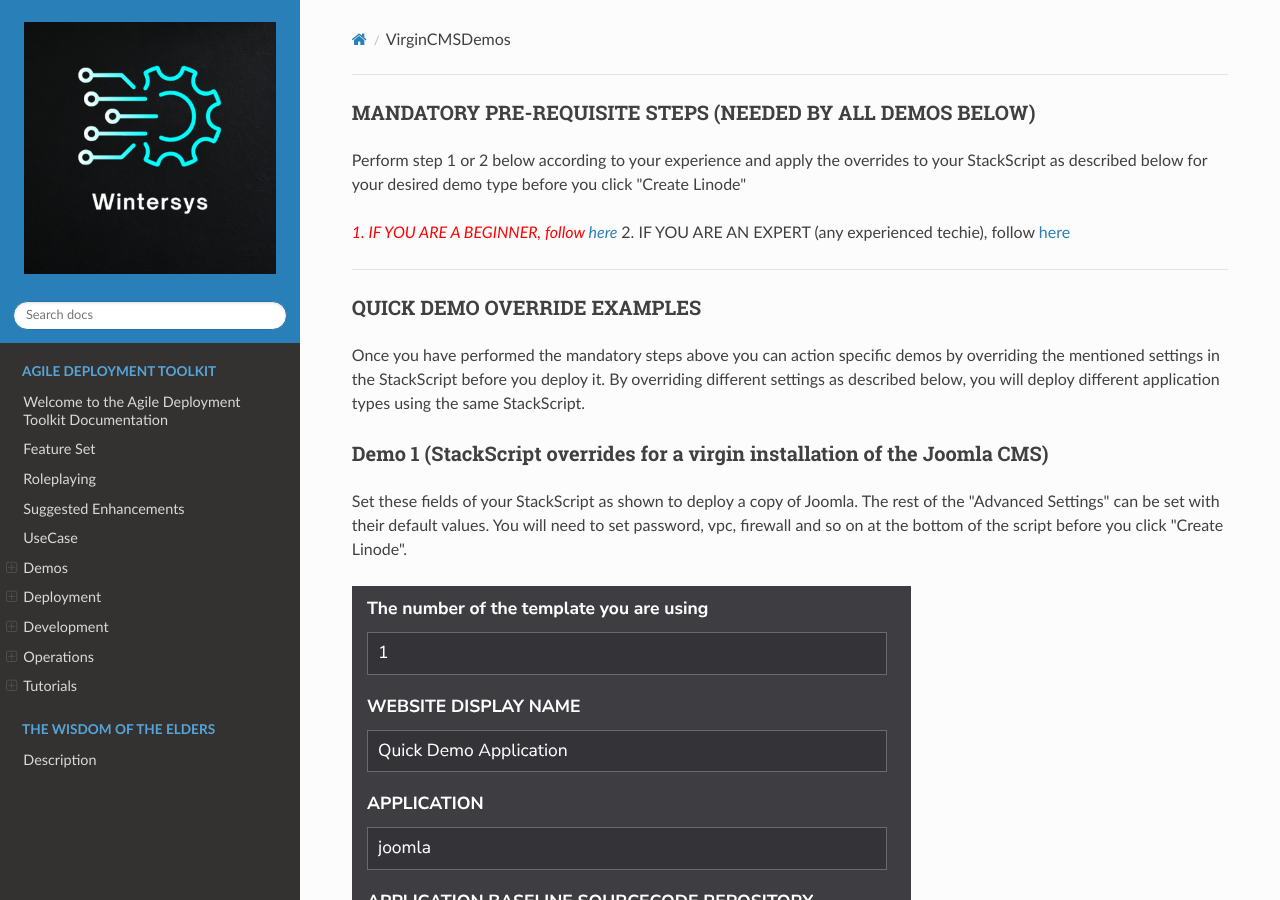
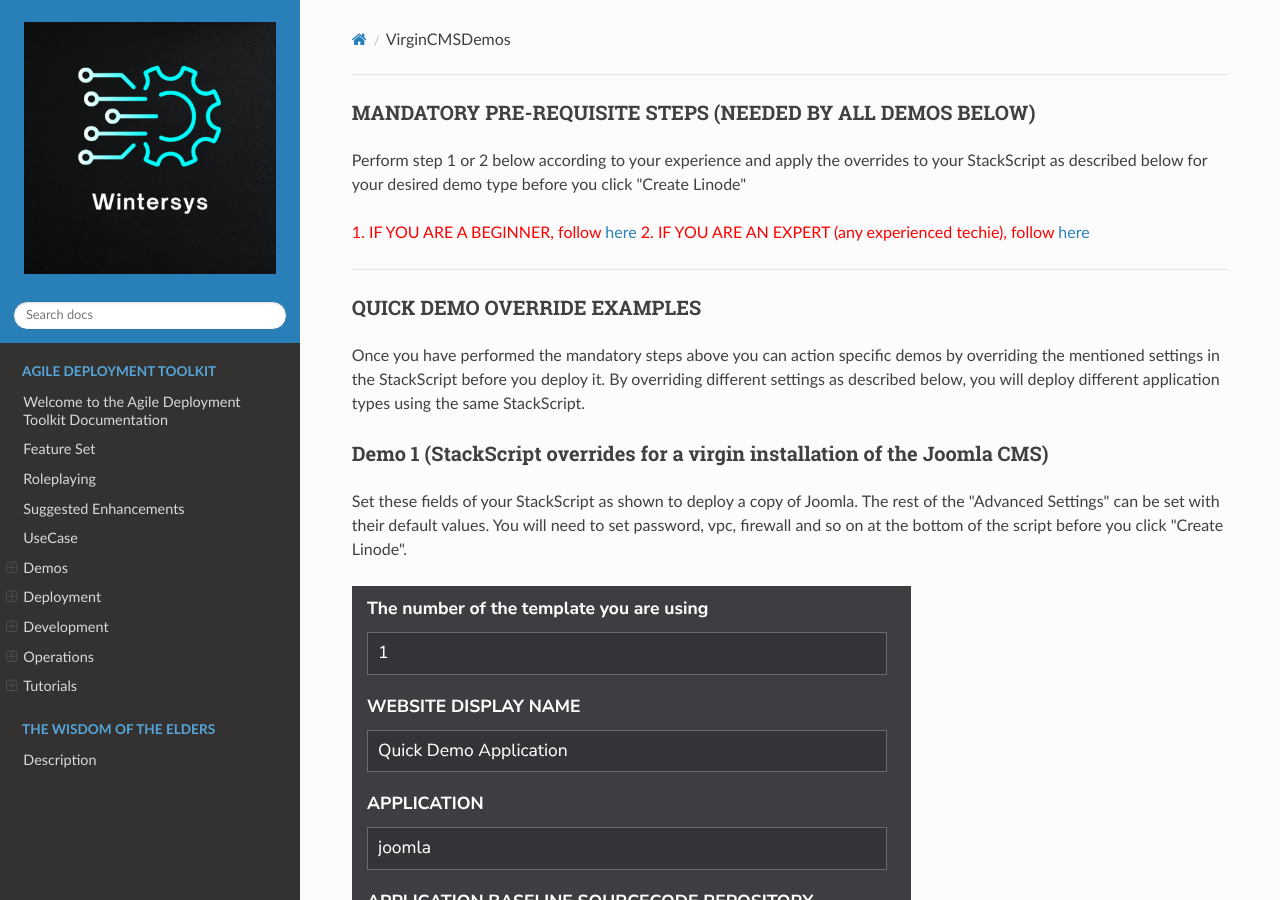
Before and after one commit to wintersys-dev/adt-documentation, an MkDocs documentation site: the page built from docs/Agile Deployment Toolkit/Demos/VirginCMSDemos.md, in a window 1280 px wide and 900 px high. Built offline with MkDocs 1.6.1, drawn with Linux system fonts in a browser that asks for light colours; nearby versions of some CDN libraries.

Commit message:
Update VirginCMSDemos.md

```diff
--- a/docs/Agile Deployment Toolkit/Demos/VirginCMSDemos.md
+++ b/docs/Agile Deployment Toolkit/Demos/VirginCMSDemos.md
@@ -2,8 +2,8 @@
 
 Perform step 1 or 2 below according to your experience and apply the overrides to your StackScript as described below for your desired demo type before you click "Create Linode"
 
-<span style="color:red">*1. IF YOU ARE A BEGINNER, follow [here](./QuickStartDemosPrepBeginnerLevel.md)</span>
-<span style="color:red">*2. IF YOU ARE AN EXPERT (any experienced techie), follow [here](./QuickStartDemosPrepExpertLevel.md)</span>
+<span style="color:red">1. IF YOU ARE A BEGINNER, follow [here](./QuickStartDemosPrepBeginnerLevel.md)</span>
+<span style="color:red">2. IF YOU ARE AN EXPERT (any experienced techie), follow [here](./QuickStartDemosPrepExpertLevel.md)</span>
 
 -------------------------
 
```
